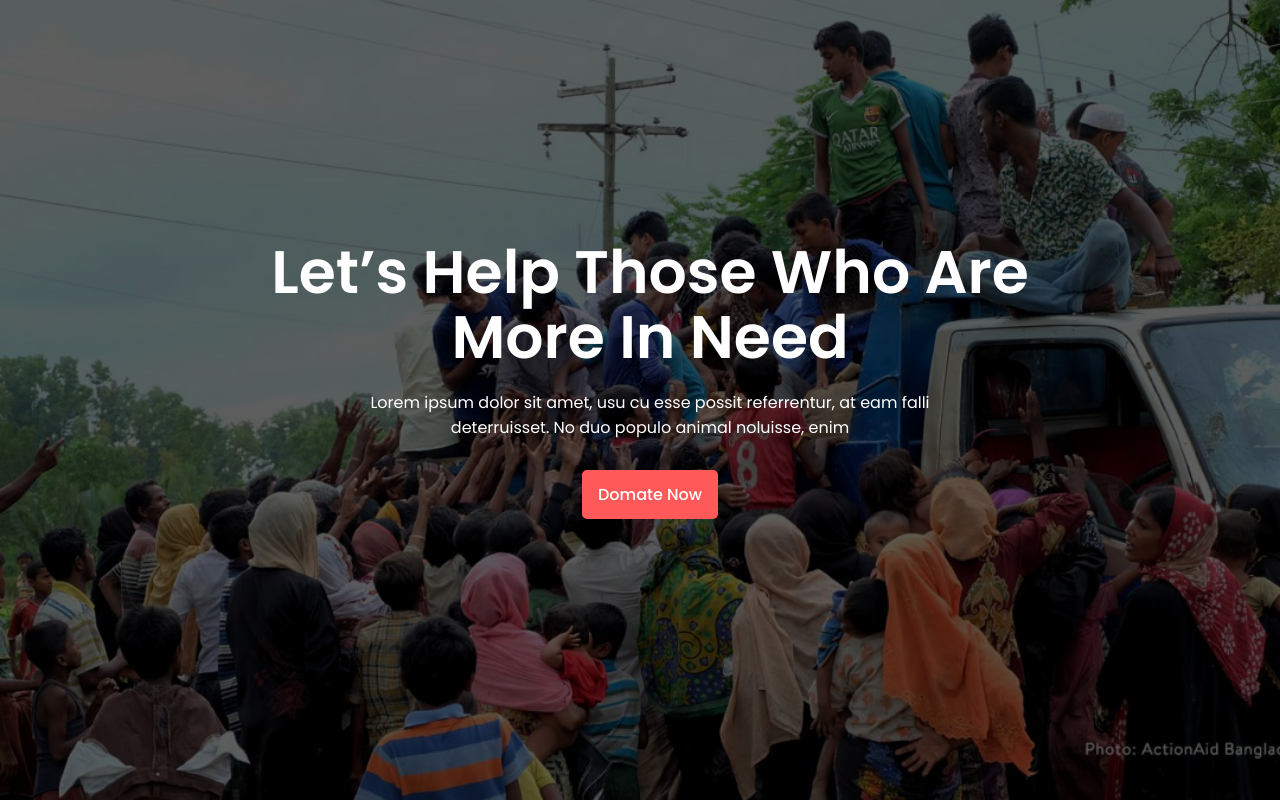
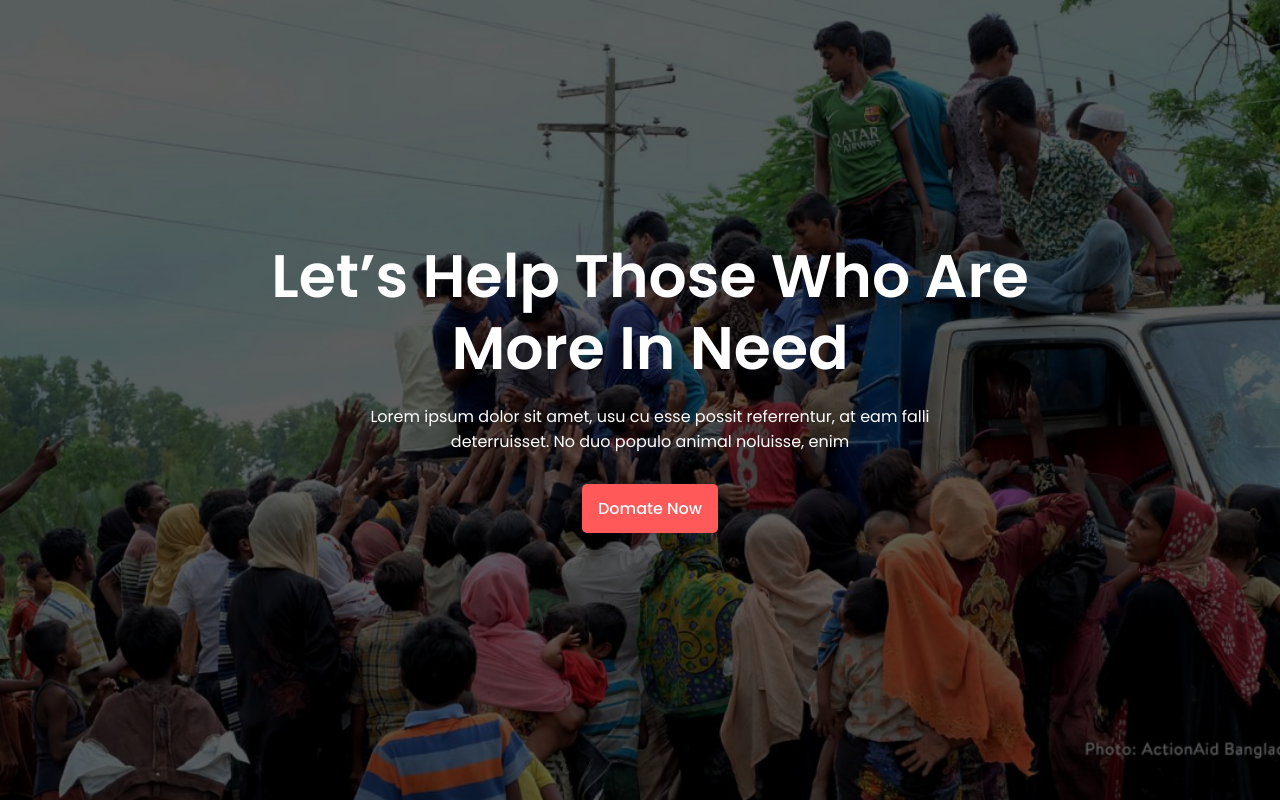
Before and after one commit to humayonitbd/Assainment-website, a plain HTML site: page index.html in a window 1280 px wide. Shown: the top 802 px of the page. Drawn offline with Linux system fonts and the light colour scheme.

Commit message:
finih work

```diff
--- a/style.css
+++ b/style.css
@@ -80,7 +80,7 @@ img{
 .home-content h1{
     font-size: 60px;
     font-weight: 600;
-    line-height: 65px;
+    line-height: 72px;
     margin-bottom: 20px;
 }
 .home-content p{
```
